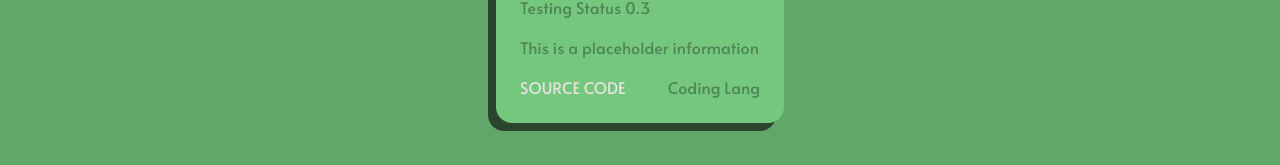
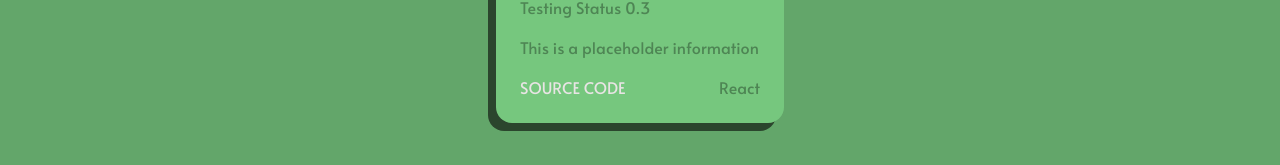
Before and after one commit to dompetriella/dompetriella-react, a React (Vite) app: page / in a window 1280 px wide. Shown: the part 161-326 px from the top of the page. Built offline with nearby package versions, Linux system fonts and the light colour scheme.

Commit message:
Fixed source code link

```diff
--- a/src/components/projects/components/ProjectItem.tsx
+++ b/src/components/projects/components/ProjectItem.tsx
@@ -77,10 +77,10 @@ export function ProjectItem({
           {/* source code/link */}
           {projectItemData.codeLang !== null ? (
             <div className="flex justify-between">
-              <h3 style={{ color: sourceCodeTextColor }}>
+              <a href={projectItemData!.sourceCodeLink!} target="_blank" rel="noopener noreferrer" style={{ color: sourceCodeTextColor }}>
                 {"Source Code".toUpperCase()}
-              </h3>
-              <h3 style={{ color: subheadingTextColor }}>Coding Lang</h3>
+              </a>
+              <h3 style={{ color: subheadingTextColor }}>{projectItemData.codeLang}</h3>
             </div>
           ) : null}
 
```
